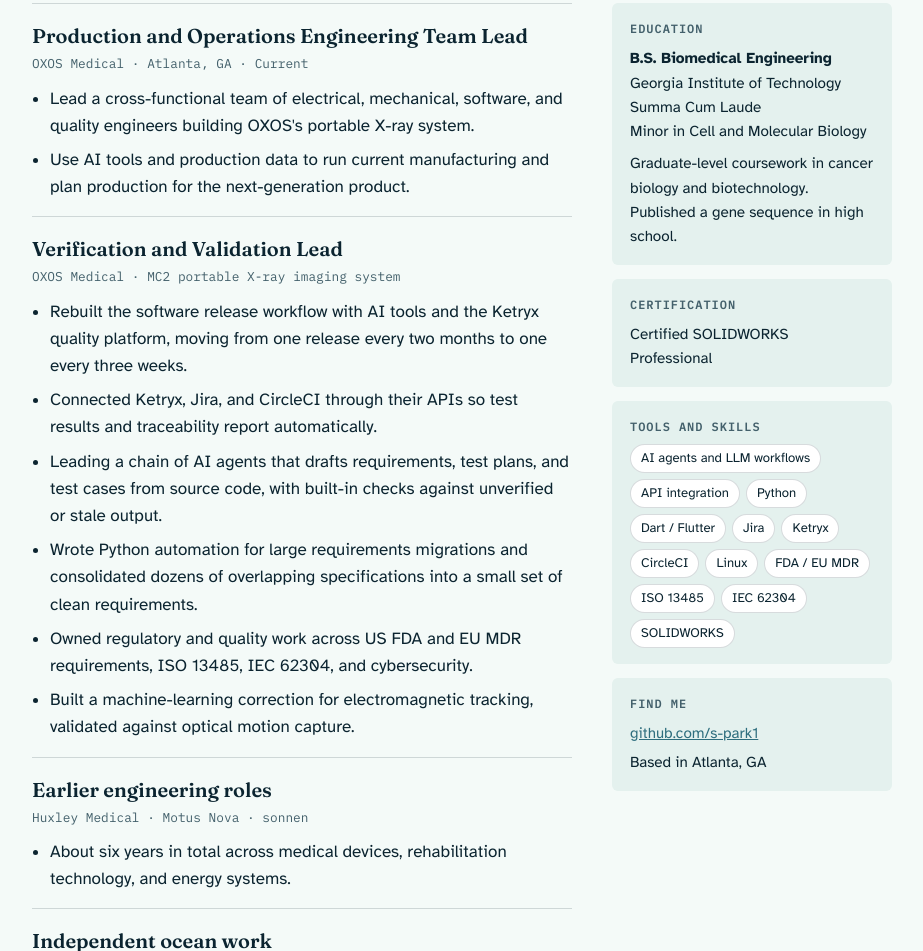
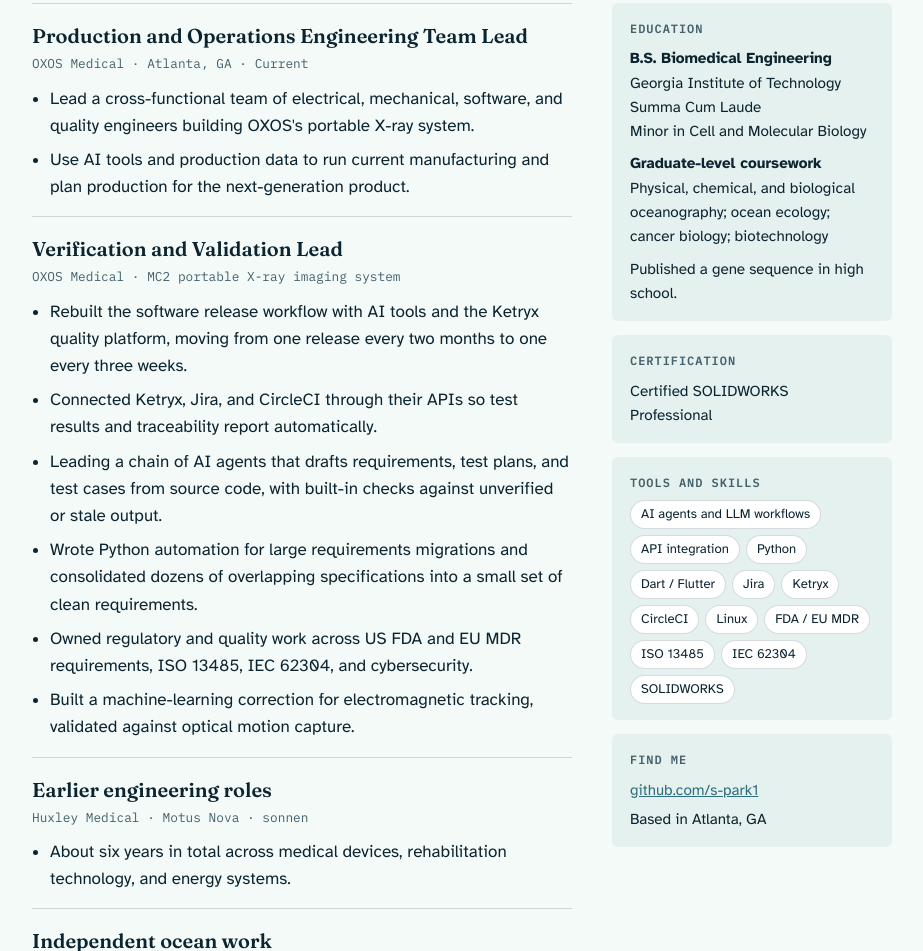
Before and after one commit to s-park1/s-park1.github.io-state-of-the-ocean, a plain HTML site: page index.html in a window 1280 px wide. Shown: the part 3298-4249 px from the top of the page, without its empty margins (178-1101 px from the left). Drawn offline with Linux system fonts and the light colour scheme.

Commit message:
Add files via upload

```diff
--- a/index.html
+++ b/index.html
@@ -315,7 +315,8 @@
       <div class="block">
         <h3>Education</h3>
         <p><strong>B.S. Biomedical Engineering</strong><br>Georgia Institute of Technology<br>Summa Cum Laude<br>Minor in Cell and Molecular Biology</p>
-        <p style="margin-top:8px">Graduate-level coursework in cancer biology and biotechnology. Published a gene sequence in high school.</p>
+        <p style="margin-top:8px"><strong>Graduate-level coursework</strong><br>Physical, chemical, and biological oceanography; ocean ecology; cancer biology; biotechnology</p>
+        <p style="margin-top:8px">Published a gene sequence in high school.</p>
       </div>
       <div class="block">
         <h3>Certification</h3>
```
